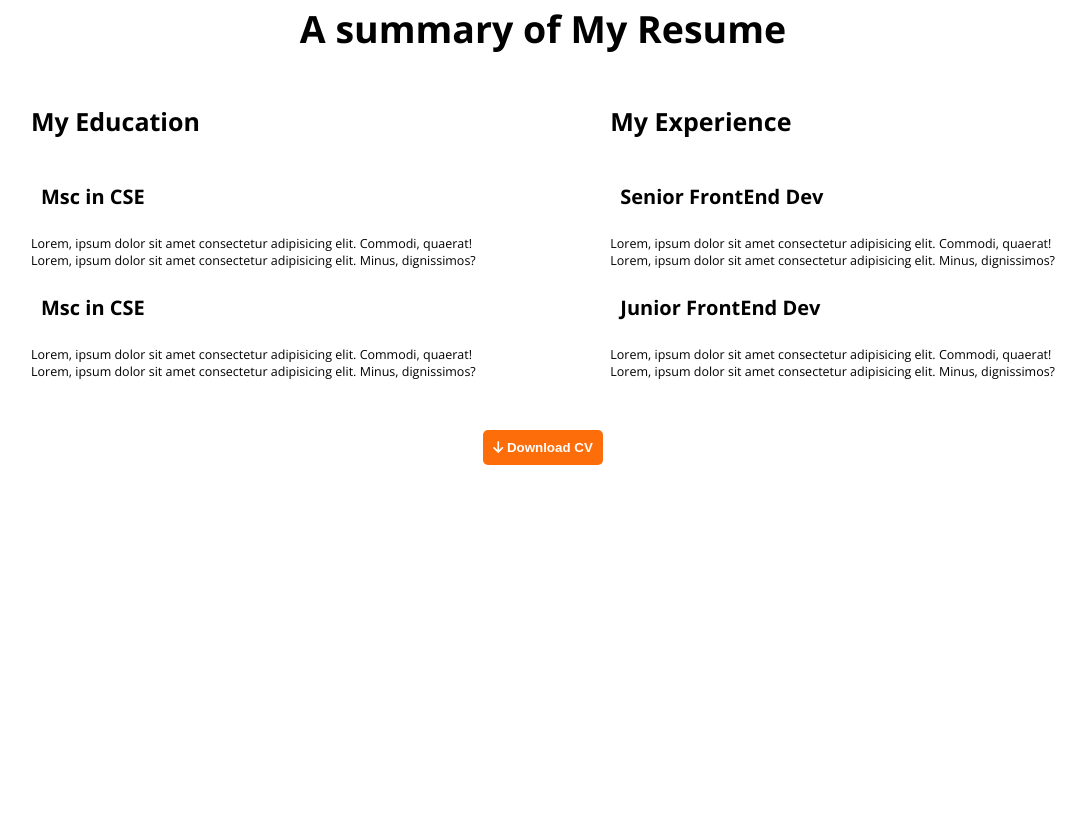
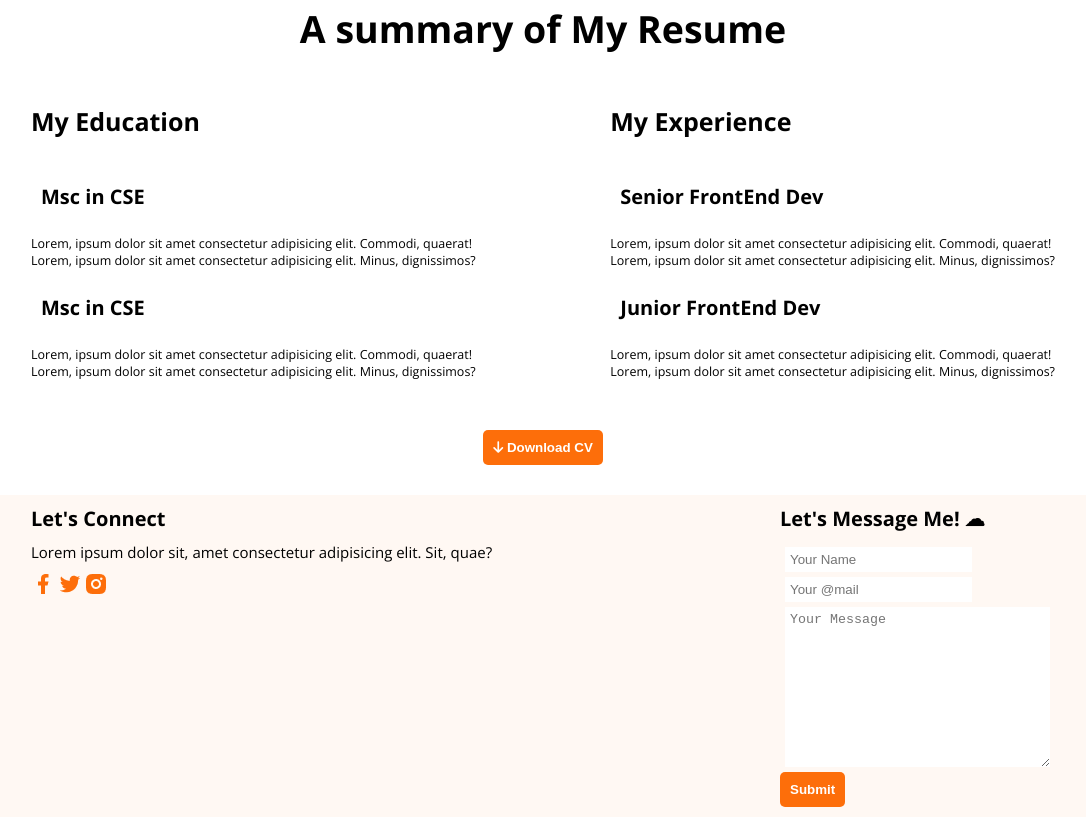
Before and after one commit to SakhawatHossen-coder/devportfolio, a plain HTML site: page index.html in a window 1280 px wide. Shown: the part 2084-2901 px from the top of the page, without its empty margins (97-1183 px from the left). Before the commit the page ends 2579 px from the top, so only its background shows below. Drawn offline with nearby package versions, Linux system fonts and the light colour scheme.

Commit message:
footer finished

```diff
--- a/index.html
+++ b/index.html
@@ -191,6 +191,35 @@
                </div>
           </div>
      </section>
+
+     <!-- Footer Secttion -->
+     <section id="footer">
+          <footer>
+               <div class="footer_main">
+<div class="footer_left">
+     <h2>Let's Connect</h2>
+     <p>Lorem ipsum dolor sit, amet consectetur adipisicing elit. Sit, quae?</p>
+     <div class="icons">
+          <img src="images/icons/facebook.png" alt="">
+          <img src="images/icons/twitter.png" alt="">
+          <img src="images/icons/insta.png" alt="">
+
+     </div>
+</div>
+<div class="footer_right">
+     <h2>Let's Message Me! ☁</h2>
+     <form action="">
+          <input type="text" name="name" placeholder="Your Name" id="">
+          <input type="email" name="email" placeholder="Your @mail">
+          <textarea placeholder="Your Message" name="" id="" cols="30" rows="10"></textarea>
+     <button class="btn-primary"><a href="#">Submit</a></button>
+     </form>
+</div>
+               </div>
+
+          </footer>
+
+     </section>
 </body>
 
 </html>
--- a/style.css
+++ b/style.css
@@ -216,3 +216,32 @@ input {
 margin-top: 5rem;
 text-align: center;
 }
+#footer{
+background-color: var(--bgColor);
+
+}
+.footer_main{
+  width: 80%;
+  margin: auto;
+  display: flex;
+  justify-content: space-between;
+  padding-bottom: 1rem;
+}
+.footer_left, .footer_right{
+  margin-top: 1rem;
+}
+.footer_left h2, .footer_right h2{
+  font-size: var(--mdFont);
+  padding-bottom: 1rem;
+}
+.footer_left p, .footer_right p{
+  font-size: var(--mdFontLite);
+  padding-bottom: 1rem;
+}
+.footer_right input,textarea{
+  display: block;
+  padding: .5rem;
+  margin: .5rem;
+  border: none;
+  outline: none;
+}
```
